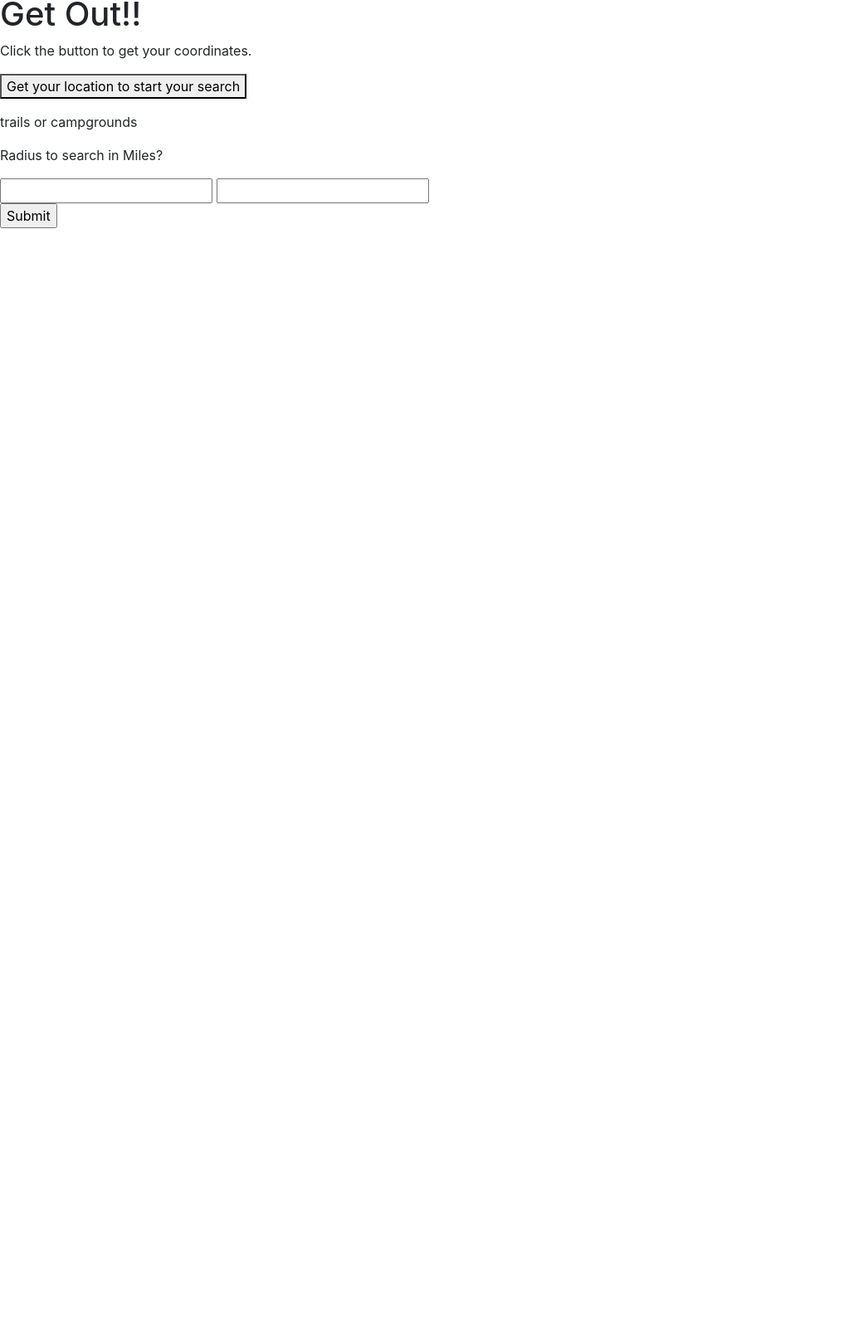
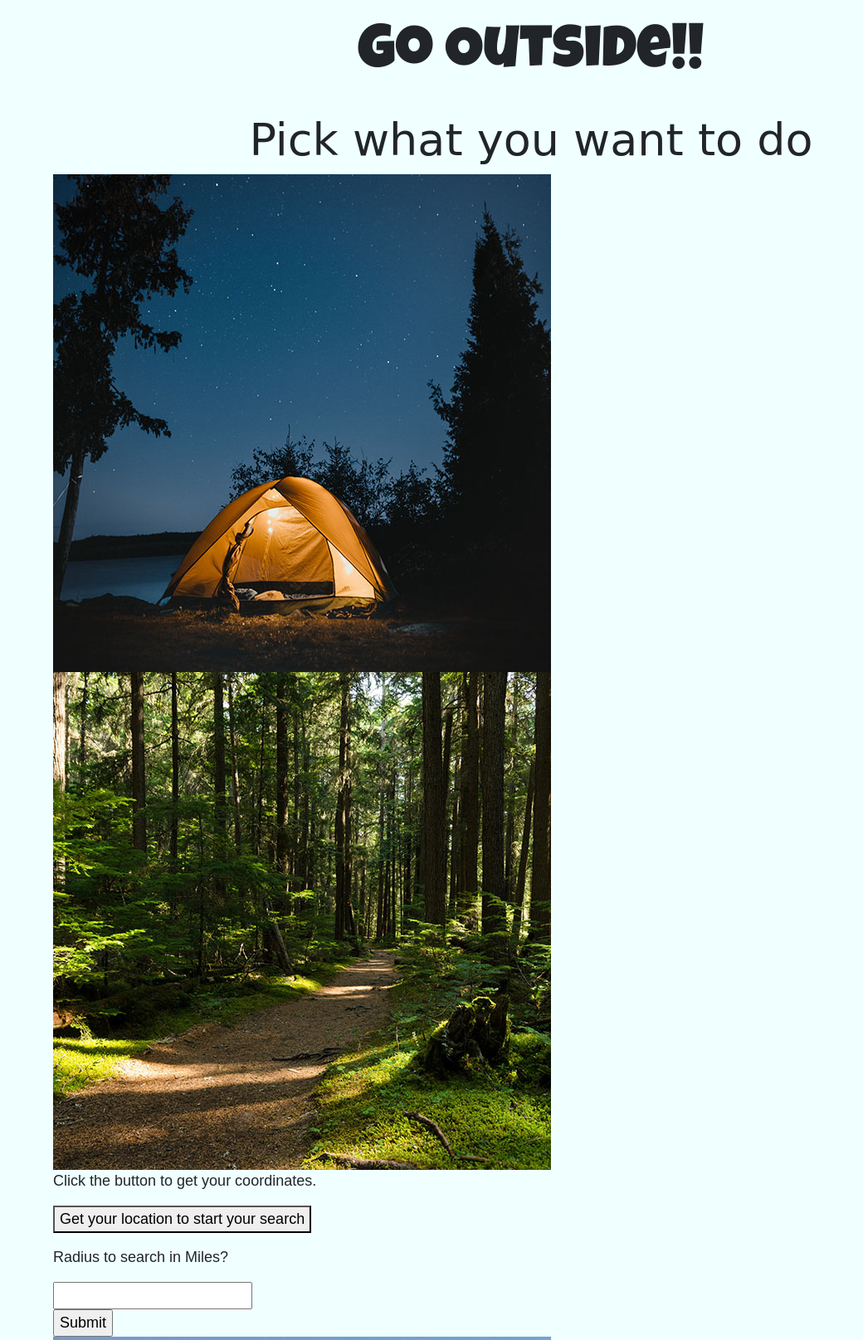
Before and after one commit to PMCarranza/Project-2, a website: page public/index.html in a window 1280 px wide. Shown: the part 7-1622 px from the top of the page at 83% size, without its empty margins (0-1040 px from the left). Before the commit the page ends 800 px from the top, so only its background shows below. Drawn offline with nearby package versions, Linux system fonts and the light colour scheme; a web font is replaced by a local one.

Commit message:
adds images folder and images, adds images to index, needs to extract click from images to run search

```diff
--- a/public/index.html
+++ b/public/index.html
@@ -6,29 +6,61 @@
     <!-- Required meta tags -->
     <meta charset="utf-8">
     <meta name="viewport" content="width=device-width, initial-scale=1, shrink-to-fit=no">
-    <link rel="stylesheet" href="stylesheets/reset.css" type="text/css">
+    <link rel="stylesheet" href="stylesheets/reset.css">
     <!-- Bootstrap CSS -->
     <link rel="stylesheet" href="https://stackpath.bootstrapcdn.com/bootstrap/4.3.1/css/bootstrap.min.css"
         integrity="sha384-ggOyR0iXCbMQv3Xipma34MD+dH/1fQ784/j6cY/iJTQUOhcWr7x9JvoRxT2MZw1T" crossorigin="anonymous">
+
+    <!-- style added -->
+    <style>
+        @import url('https://fonts.googleapis.com/css?family=Boogaloo|Luckiest+Guy&display=swap');
+    </style>
+    <link href="stylesheets/style.css" rel="stylesheet">
+
 </head>
 
 <body>
-    <h1>Get Out!!</h1>
+    <h1>Go Outside!!</h1>
+    <h2>Pick what you want to do</h2>
+
+    <div id="top-row">
+        <img src="Images/campground.jpg" id="choice" value="campgrounds" title="Photo by Josh Hild on Unsplash"
+            alt="Photo by Josh Hild on Unsplash">
+        <img src="Images/trails.jpg" id="choice" value="trails" title="trails">
+    </div>
 
     <p>Click the button to get your coordinates.</p>
 
     <button onclick="getLocation()">Get your location to start your search</button>
     <p id="demo"></p>
 
-    <p>trails or campgrounds</p>
     <p>Radius to search in Miles?</p>
+    <form id="user-form">
+        <!-- <input type="text" id="choice"> -->
+        <input type="text" id="how-far"><br>
+        <input type="submit" id="get-info">
+    </form>
+
+    <div id="bottom-row">
+            <a href="https://www.nps.gov/aboutus/news/news-releases.htm#sort=score+desc&q=wa" target="_blank">
+                <img src="Images/news.jpg" title="News">
+            </a>
+        <a href="https://www.nps.gov/getinvolved/index.htm" target="_blank">
+            <img src="Images/support.jpg" title="Get Involved">
+        </a>
+        <img src="Images/james-island.jpg">
+        <a href="https://www.youtube.com/watch?v=cUYSGojUuAU" target="_blank">
+            <img src="Images/food.png" title="Burger drawn by my daughter">
+        </a>
+    </div>
+
+    <!-- <p>trails or campgrounds</p>
 
     <form id="user-form">
-
         <input type="text" id="choice">
         <input type="text" id="how-far"><br>
         <input type="submit" id="get-info">
-    </form>
+    </form> -->
 
     <div id="info-here"></div>
     <div id="park-img"></div>
--- a/public/js/apiCall.js
+++ b/public/js/apiCall.js
@@ -4,19 +4,30 @@ console.log('apiCall.js');
 var lat;
 var long;
 
+//var choice;  // this is in case the function commented out inside on click works
+
 $("#get-info").on("click", function () {
     event.preventDefault();
 
-    var choice = $('#choice').val().trim();
+// $(document).on('click', '#image', function () {
+//     event.preventDefault();
+
+        // $('#choice').click(function () {
+        //     choice = $('#choice').click();
+        // });
+    // });
+    var choice = ($(this).attr('#choice'));
+    // var choice = $('#choice').attributes;
+    console.log('choice--> ', choice);
     var howFar = $('#how-far').val().trim();
 
     console.log('distance from Seattle --> ' + howFar);
-    console.log('choice --> ', choice);
+    // console.log('choice --> ', choice);
     console.log('location --> ', lat+ '/' + lon);
 
     // var distance = howFar;
 
-    console.log('apiCall--> line 11--> user choice--> ', choice);
+    // console.log('apiCall--> line 11--> user choice--> ', choice);
     console.log('apiCall--> line 11--> user distance--> ', howFar);
 
     // use jquery ajax method
--- a/public/stylesheets/style.css
+++ b/public/stylesheets/style.css
@@ -1,7 +1,26 @@
+/* font-family: 'Luckiest Guy', cursive;
+font-family: 'Boogaloo', cursive; */
+
 body{
+  max-width: 90%;
+  margin: auto;
   background-color: azure;
   font-family: Arial, Helvetica, sans-serif;
   font-size: 18px;
+}
+
+h1{
+  margin-top: 2.5%;
+  font-family: luckiest Guy, cursive;
+  font-size: 4em;
+  text-align: center;
+  margin-bottom: 2.5%;
+}
+
+h2{
+font-family: Boogaloo, cursive;
+font-size: 3em;
+text-align: center;
 }
 
 form.signup,
```
Also changed, not shown: public/Images/campground.jpg (added), public/Images/food.png (added), public/Images/james-island.jpg (added), public/Images/news.jpg (added), public/Images/support.jpg (added), public/Images/trails.jpg (added).
